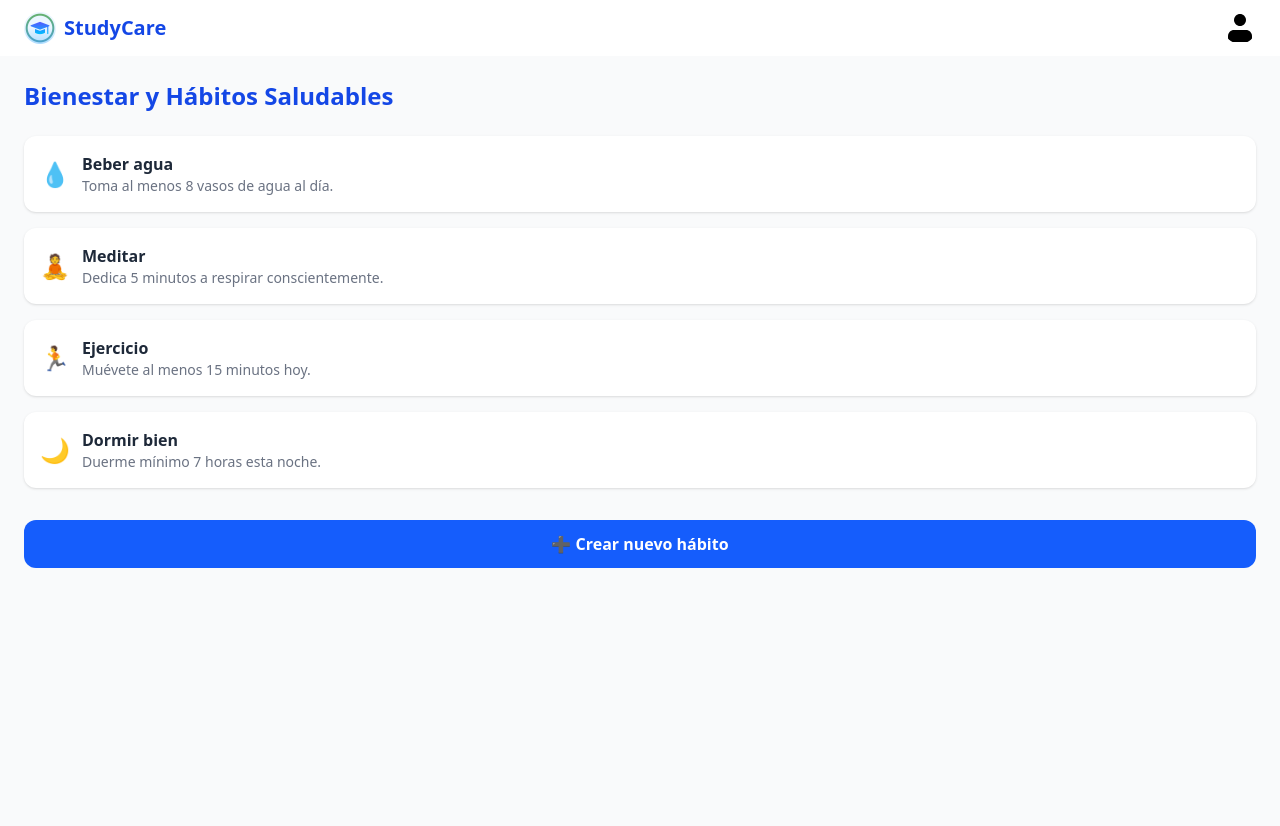
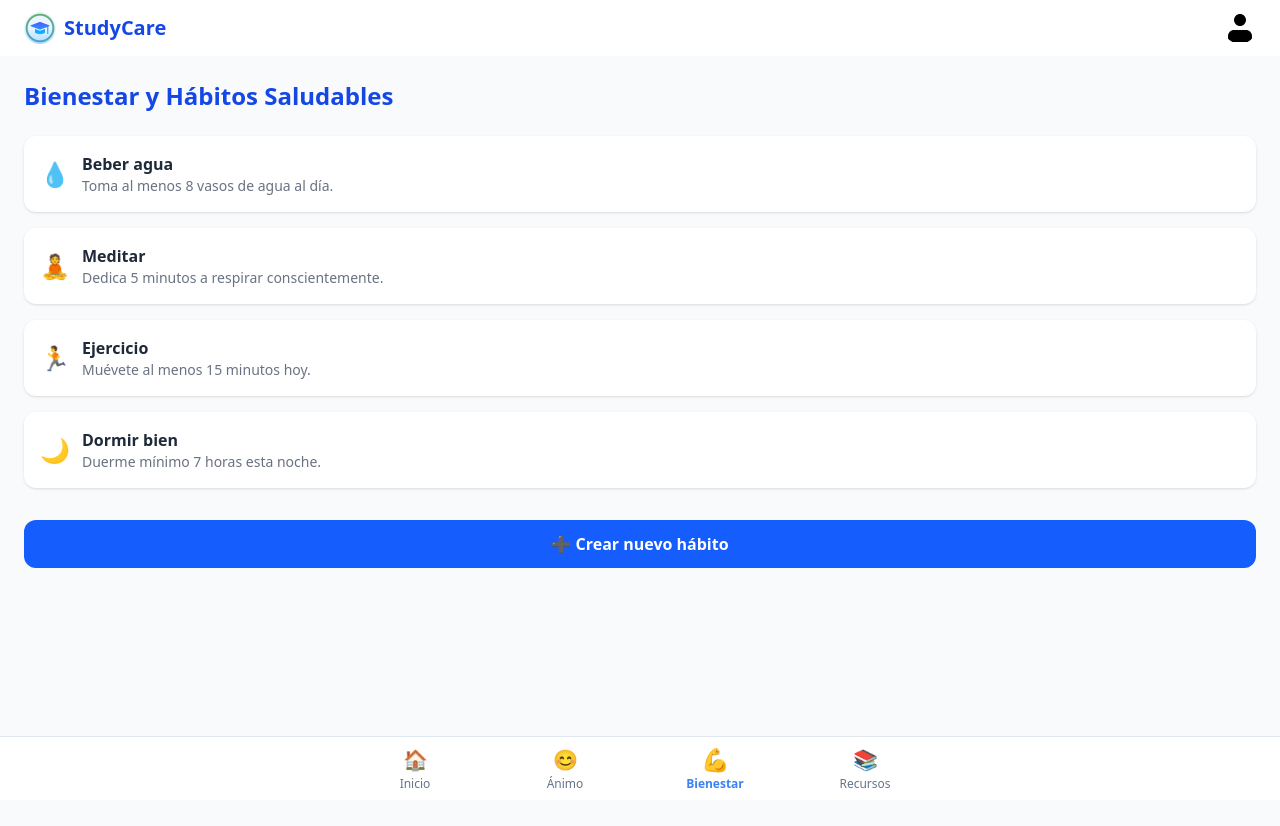
Before and after one commit to edav404/StudyCare, an Angular app: page /bienestar in a window 1280 px wide. Shown: the top 826 px of the page. Built offline with nearby package versions, Linux system fonts and the light colour scheme.

Commit message:
feature: bottom navbar menu

```diff
--- a/src/app/app.css
+++ b/src/app/app.css
@@ -0,0 +1,3 @@
+router-outlet {
+  padding-bottom: 70px;
+}
--- a/src/app/app.html
+++ b/src/app/app.html
@@ -1,3 +1,8 @@
+<!-- Navbar superior (header) -->
 <app-navbar></app-navbar>
 
+<!-- Contenido principal -->
 <router-outlet />
+
+<!-- Navbar inferior (oculto en login y registrar) -->
+<app-navbar-bottom *ngIf="shouldShowNavbarBottom()"></app-navbar-bottom>
--- a/src/app/app.ts
+++ b/src/app/app.ts
@@ -1,16 +1,22 @@
-import { Component, signal } from '@angular/core';
-import { RouterOutlet } from '@angular/router';
+import { Component } from '@angular/core';
+import { RouterOutlet, Router } from '@angular/router';
 import { Navbar } from './pages/navbar/navbar';
+import { NavbarBottomComponent } from './pages/navbar-bottom/navbar-bottom.component';
 import { CommonModule } from '@angular/common';
 import { FormsModule } from '@angular/forms';
 
 @Component({
   selector: 'app-root',
   standalone: true,
-  imports: [RouterOutlet, Navbar, CommonModule, FormsModule],
+  imports: [RouterOutlet, Navbar, NavbarBottomComponent, CommonModule, FormsModule],
   templateUrl: './app.html',
   styleUrls: ['./app.css'],
 })
 export class App {
+  constructor(public router: Router) {}
 
+  shouldShowNavbarBottom(): boolean {
+    const hiddenRoutes = ['/login', '/registrar'];
+    return !hiddenRoutes.includes(this.router.url);
+  }
 }
--- /dev/null
+++ b/src/app/pages/navbar-bottom/navbar-bottom.component.css
@@ -0,0 +1,52 @@
+.navbar-bottom {
+  position: fixed;
+  bottom: 0;
+  left: 0;
+  right: 0;
+  height: 64px;
+  background: #ffffff;
+  border-top: 1px solid #e2e8f0;
+  display: flex;
+  justify-content: center;
+  align-items: center;
+  z-index: 100;
+}
+
+.navbar-bottom ul {
+  list-style: none;
+  display: flex;
+  justify-content: space-around;
+  width: 100%;
+  max-width: 600px;
+  margin: 0;
+  padding: 0;
+}
+
+.navbar-bottom li {
+  flex: 1;
+  text-align: center;
+}
+
+.navbar-bottom a {
+  display: flex;
+  flex-direction: column;
+  align-items: center;
+  text-decoration: none;
+  color: #64748b;
+  font-size: 12px;
+  padding: 6px 0;
+  transition: color 0.2s, transform 0.2s;
+}
+
+.navbar-bottom a .icon {
+  font-size: 20px;
+}
+
+.navbar-bottom a.active {
+  color: #3b82f6;
+  font-weight: 600;
+}
+
+.navbar-bottom a.active .icon {
+  transform: scale(1.15);
+}
--- /dev/null
+++ b/src/app/pages/navbar-bottom/navbar-bottom.component.html
@@ -0,0 +1,14 @@
+<nav class="navbar-bottom">
+  <ul>
+    <li *ngFor="let item of navItems">
+      <a
+        [routerLink]="item.path"
+        routerLinkActive="active"
+        [routerLinkActiveOptions]="{ exact: true }"
+      >
+        <span class="icon">{{ item.icon }}</span>
+        <span class="label">{{ item.label }}</span>
+      </a>
+    </li>
+  </ul>
+</nav>
--- /dev/null
+++ b/src/app/pages/navbar-bottom/navbar-bottom.component.ts
@@ -0,0 +1,19 @@
+import { Component } from '@angular/core';
+import { RouterModule } from '@angular/router';
+import { CommonModule } from '@angular/common';
+
+@Component({
+  selector: 'app-navbar-bottom',
+  standalone: true,
+  imports: [CommonModule, RouterModule],
+  templateUrl: './navbar-bottom.component.html',
+  styleUrls: ['./navbar-bottom.component.css']
+})
+export class NavbarBottomComponent {
+  navItems = [
+    { path: '/inicio', label: 'Inicio', icon: '🏠' },
+    { path: '/estados-animo', label: 'Ánimo', icon: '😊' },
+    { path: '/bienestar', label: 'Bienestar', icon: '💪' },
+    { path: '/recursos', label: 'Recursos', icon: '📚' }
+  ];
+}
--- a/src/app/pages/pg-estados-animo/pg-estados-animo.ts
+++ b/src/app/pages/pg-estados-animo/pg-estados-animo.ts
@@ -1,7 +1,9 @@
-import { Component } from '@angular/core';
+import { Component, OnInit } from '@angular/core';
 import { CommonModule } from '@angular/common';
-import { Navbar } from '../navbar/navbar';
+// Navbar intentionally not imported here (the app root provides it)
 import { FormsModule } from '@angular/forms';
+import { Router } from '@angular/router';
+import { UserService } from '../../services/user.service';
 
 interface Tip {
   iconPath: string;
@@ -13,12 +15,25 @@ type Mood = 'Terrible' | 'Mal' | 'Normal' | 'Bien' | 'Genial';
 
 @Component({
   selector: 'app-pg-estados-animo',
+  standalone: true,
   imports: [CommonModule, FormsModule],
   templateUrl: './pg-estados-animo.html',
-  styleUrl: './pg-estados-animo.css',
+  styleUrls: ['./pg-estados-animo.css'],
 })
-export class PgEstadosAnimo {
-  userName = 'Samuel'; // o pásalo como input si lo tienes global
+export class PgEstadosAnimo implements OnInit {
+  userName = '';
+
+  constructor(private userService: UserService, private router: Router) {}
+
+  ngOnInit(): void {
+    const user = this.userService.getCurrentUser();
+    if (user) {
+      this.userName = user.nombre;
+    } else {
+      // Si no hay usuario, redirigimos al login
+      this.router.navigate(['/login']);
+    }
+  }
   // Lista de estados de ánimo
   moods: { label: Mood; icon: string }[] = [
     { label: 'Terrible', icon: '😣' },
--- a/src/styles.css
+++ b/src/styles.css
@@ -13,3 +13,9 @@
   font-weight: 500;
   font-style: normal;
 }
+
+/* Dejar espacio en la parte inferior para la barra de navegación fija */
+html, body {
+  /* 64px de altura de la navbar + espacio extra; usar safe-area para móviles */
+  padding-bottom: calc(64px + env(safe-area-inset-bottom, 0px));
+}
```
